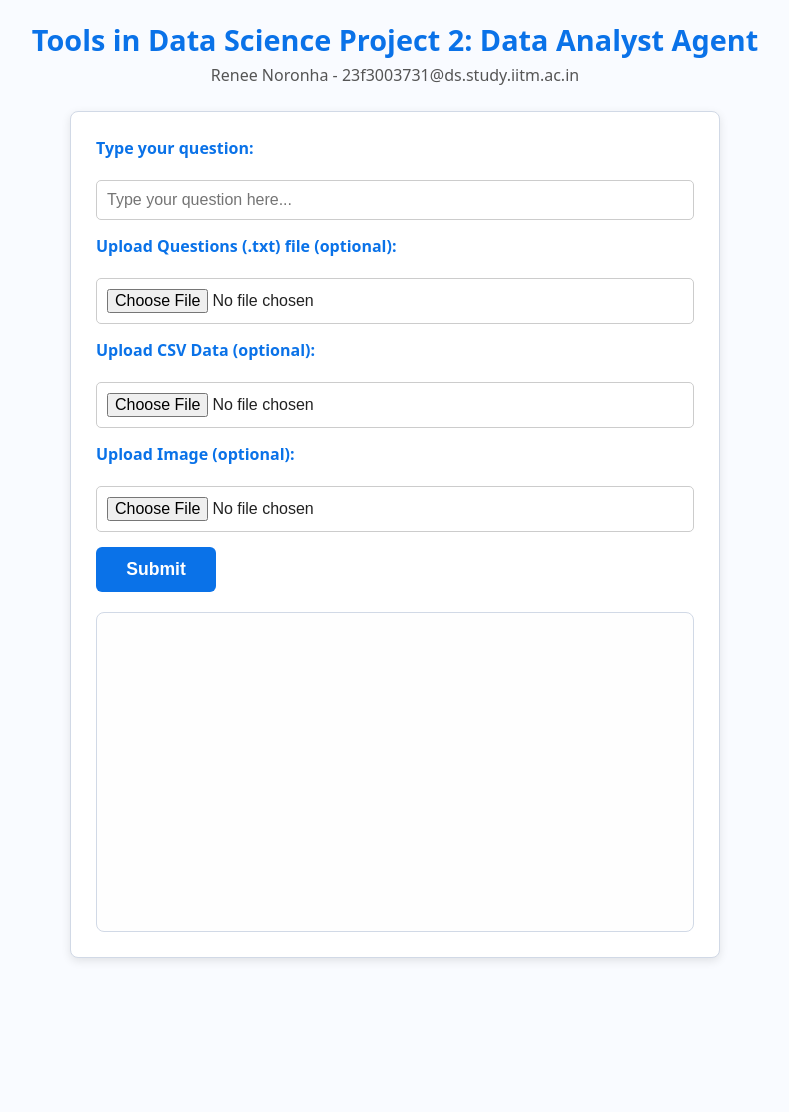
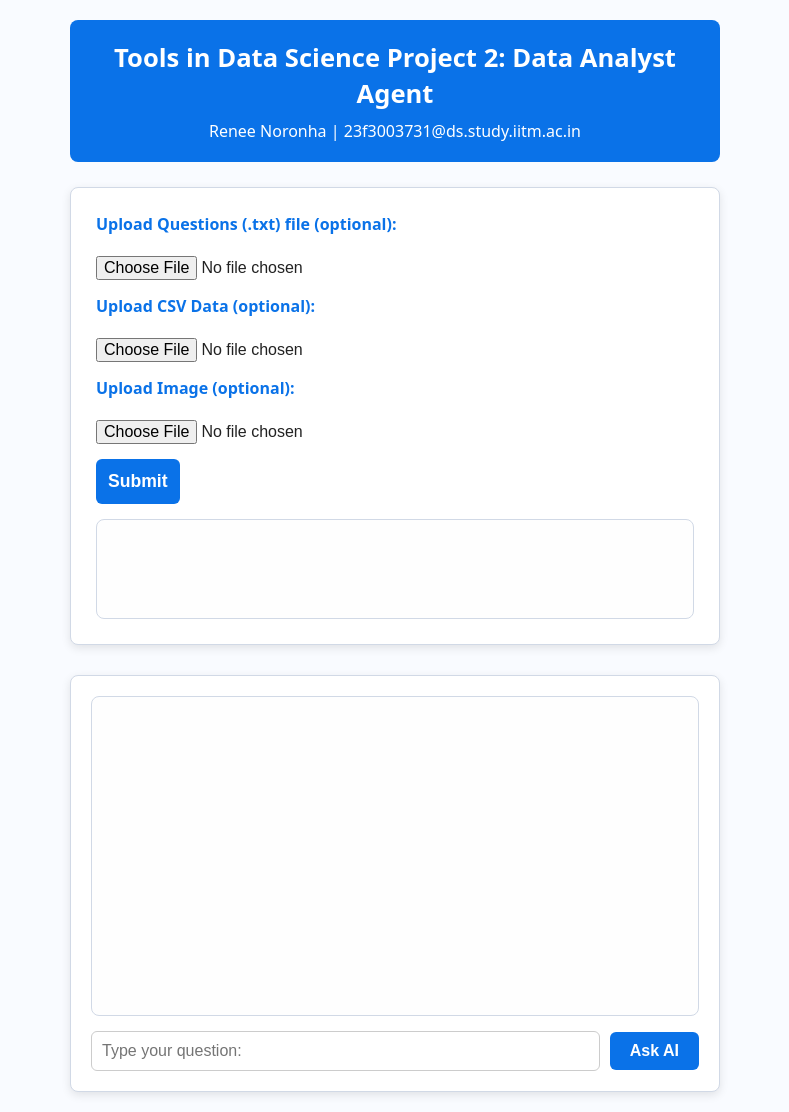
Before and after one commit to reneenor13/TDS-P2, a FastAPI app: page / in a window 1280 px wide. Shown: the whole page, without its empty margins (245-1034 px from the left). Before the commit the page ends 961 px from the top, so only its background shows below. Run offline with FastAPI, Linux system fonts and the light colour scheme.

Commit message:
Update index.html

```diff
--- a/templates/index.html
+++ b/templates/index.html
@@ -28,21 +28,29 @@
       padding: 20px;
     }
     header {
+      background-color: var(--blue);
+      color: white;
       text-align: center;
+      padding: 20px 15px;
+      border-radius: 8px;
+      width: 100%;
+      max-width: 650px;
       margin-bottom: 25px;
+      font-weight: 600;
+      line-height: 1.4;
+      user-select: none;
     }
     header h1 {
-      margin: 0;
+      margin: 0 0 8px 0;
       font-weight: 700;
-      font-size: 1.8rem;
-      color: var(--blue);
+      font-size: 1.6rem;
     }
     header p {
-      margin: 5px 0 0;
+      margin: 0;
       font-weight: 500;
       font-size: 1rem;
-      color: #555;
     }
+
     main {
       background: white;
       padding: 25px;
@@ -51,27 +59,23 @@
       width: 100%;
       max-width: 650px;
       box-shadow: 0 3px 10px rgb(0 0 0 / 0.1);
-      display: flex;
-      flex-direction: column;
-      gap: 20px;
+      margin-bottom: 30px;
     }
+
     form.upload-form {
       display: flex;
       flex-direction: column;
       gap: 15px;
-      margin-bottom: 0;
+      margin-bottom: 15px;
     }
     form.upload-form label {
       font-weight: 600;
       color: var(--blue);
       margin-bottom: 6px;
     }
-    form.upload-form input[type="file"],
-    form.upload-form input[type="text"] {
-      padding: 10px;
+    form.upload-form input[type="file"] {
       font-size: 1rem;
-      border: 1px solid var(--input-border);
-      border-radius: 5px;
+      border: none;
       background-color: var(--input-bg);
     }
     form.upload-form button {
@@ -84,12 +88,41 @@
       border-radius: 6px;
       cursor: pointer;
       transition: background-color 0.3s ease;
+      max-width: 150px;
       align-self: flex-start;
-      width: 120px;
     }
     form.upload-form button:hover {
       background-color: #065abb;
     }
+
+    #uploadResponse {
+      border: 1px solid var(--border);
+      border-radius: 8px;
+      background: #fefefe;
+      padding: 15px;
+      min-height: 100px;
+      font-size: 1rem;
+      line-height: 1.4;
+      white-space: pre-wrap;
+      margin-top: 10px;
+      color: #333;
+    }
+
+    /* Chat section below */
+
+    #chatSection {
+      background: white;
+      padding: 20px;
+      border: 1px solid var(--border);
+      border-radius: 8px;
+      width: 100%;
+      max-width: 650px;
+      box-shadow: 0 3px 10px rgb(0 0 0 / 0.1);
+      display: flex;
+      flex-direction: column;
+      gap: 15px;
+    }
+
     #chatBox {
       border: 1px solid var(--border);
       border-radius: 8px;
@@ -99,16 +132,15 @@
       font-size: 1rem;
       line-height: 1.4;
       background: #fefefe;
-      display: flex;
-      flex-direction: column;
-      gap: 12px;
     }
     #chatBox div {
+      margin-bottom: 14px;
       padding-bottom: 8px;
       border-bottom: 1px solid #eee;
     }
     #chatBox div:last-child {
       border-bottom: none;
+      margin-bottom: 0;
       padding-bottom: 0;
     }
     .user-msg {
@@ -120,12 +152,38 @@
       color: #333;
       white-space: pre-wrap;
     }
+
+    #chatForm {
+      display: flex;
+      gap: 10px;
+      align-items: center;
+    }
+    #chatForm input[type="text"] {
+      flex-grow: 1;
+      padding: 10px;
+      font-size: 1rem;
+      border: 1px solid var(--input-border);
+      border-radius: 6px;
+      background-color: var(--input-bg);
+    }
+    #chatForm button {
+      background-color: var(--blue);
+      color: white;
+      padding: 10px 20px;
+      font-weight: 700;
+      font-size: 1rem;
+      border: none;
+      border-radius: 6px;
+      cursor: pointer;
+      transition: background-color 0.3s ease;
+    }
+    #chatForm button:hover {
+      background-color: #065abb;
+    }
+
     @media (max-width: 480px) {
-      main {
+      main, #chatSection {
         padding: 15px;
-      }
-      form.upload-form button {
-        width: 100%;
       }
     }
   </style>
@@ -134,49 +192,82 @@
 
 <header>
   <h1>Tools in Data Science Project 2: Data Analyst Agent</h1>
-  <p>Renee Noronha - 23f3003731@ds.study.iitm.ac.in</p>
+  <p>Renee Noronha | 23f3003731@ds.study.iitm.ac.in</p>
 </header>
 
 <main>
-  <form id="uploadForm" class="upload-form" enctype="multipart/form-data" aria-label="Data Analyst Agent Input Form">
-    <label for="question">Type your question:</label>
-    <input type="text" id="question" name="question" placeholder="Type your question here..." required autocomplete="off" aria-required="true" />
-
+  <form id="uploadForm" class="upload-form" enctype="multipart/form-data">
     <label for="txtFile">Upload Questions (.txt) file (optional):</label>
-    <input type="file" id="txtFile" name="txtFile" accept=".txt" aria-label="Upload text file of questions" />
+    <input type="file" id="txtFile" name="txtFile" accept=".txt" />
 
     <label for="csvFile">Upload CSV Data (optional):</label>
-    <input type="file" id="csvFile" name="csvFile" accept=".csv" aria-label="Upload CSV data file" />
+    <input type="file" id="csvFile" name="csvFile" accept=".csv" />
 
     <label for="imageFile">Upload Image (optional):</label>
-    <input type="file" id="imageFile" name="imageFile" accept="image/*" aria-label="Upload image file" />
+    <input type="file" id="imageFile" name="imageFile" accept="image/*" />
 
     <button type="submit">Submit</button>
   </form>
 
-  <section id="chatBox" aria-live="polite" aria-atomic="false" role="log">
-    <!-- Chat messages will appear here -->
-  </section>
+  <div id="uploadResponse" aria-live="polite" aria-atomic="false" role="region">
+    <!-- Upload response or AI answers from file uploads appear here -->
+  </div>
 </main>
 
+<section id="chatSection" aria-label="Chat with AI">
+  <div id="chatBox" role="log" aria-live="polite" aria-atomic="false">
+    <!-- Chat messages will appear here -->
+  </div>
+
+  <form id="chatForm" autocomplete="off">
+    <input type="text" id="chatInput" name="chatInput" placeholder="Type your question:" required />
+    <button type="submit">Ask AI</button>
+  </form>
+</section>
+
 <script>
+  // Upload form logic
   const uploadForm = document.getElementById('uploadForm');
-  const chatBox = document.getElementById('chatBox');
-  const questionInput = document.getElementById('question');
-  const submitButton = uploadForm.querySelector('button[type="submit"]');
+  const uploadResponse = document.getElementById('uploadResponse');
 
   uploadForm.addEventListener('submit', async (e) => {
     e.preventDefault();
-    const question = questionInput.value.trim();
-    if (!question) return;
-
-    appendMessage('You', question, 'user-msg');
-    submitButton.disabled = true;
-    submitButton.textContent = 'Loading...';
 
     const formData = new FormData(uploadForm);
 
     try {
+      const response = await fetch('/api/upload', {
+        method: 'POST',
+        body: formData,
+      });
+
+      if (!response.ok) throw new Error('Network response was not ok');
+
+      const data = await response.json();
+
+      uploadResponse.textContent = data.answer || "No response from AI.";
+    } catch (err) {
+      uploadResponse.textContent = 'Error: ' + err.message;
+    }
+  });
+
+  // Chat logic
+  const chatForm = document.getElementById('chatForm');
+  const chatBox = document.getElementById('chatBox');
+  const chatInput = document.getElementById('chatInput');
+
+  chatForm.addEventListener('submit', async (e) => {
+    e.preventDefault();
+    const question = chatInput.value.trim();
+
+    if (!question) return;
+
+    appendMessage('You', question, 'user-msg');
+
+    try {
+      const formData = new FormData();
+      formData.append('question', question);
+
       const response = await fetch('/api/ask', {
         method: 'POST',
         body: formData,
@@ -185,20 +276,19 @@
       if (!response.ok) throw new Error('Network response was not ok');
 
       const data = await response.json();
+
       appendMessage('AI', data.answer || "Sorry, I didn't get that.", 'ai-msg');
     } catch (err) {
       appendMessage('AI', 'Error: ' + err.message, 'ai-msg');
     }
 
-    questionInput.value = '';
-    submitButton.disabled = false;
-    submitButton.textContent = 'Submit';
-    chatBox.scrollTop = chatBox.scrollHeight;
+    chatInput.value = '';
+    chatInput.focus();
   });
 
-  function appendMessage(sender, text, className) {
+  function appendMessage(sender, text, cssClass) {
     const div = document.createElement('div');
-    div.className = className;
+    div.className = cssClass;
     div.innerHTML = `<strong>${sender}:</strong> ${text}`;
     chatBox.appendChild(div);
     chatBox.scrollTop = chatBox.scrollHeight;
```
